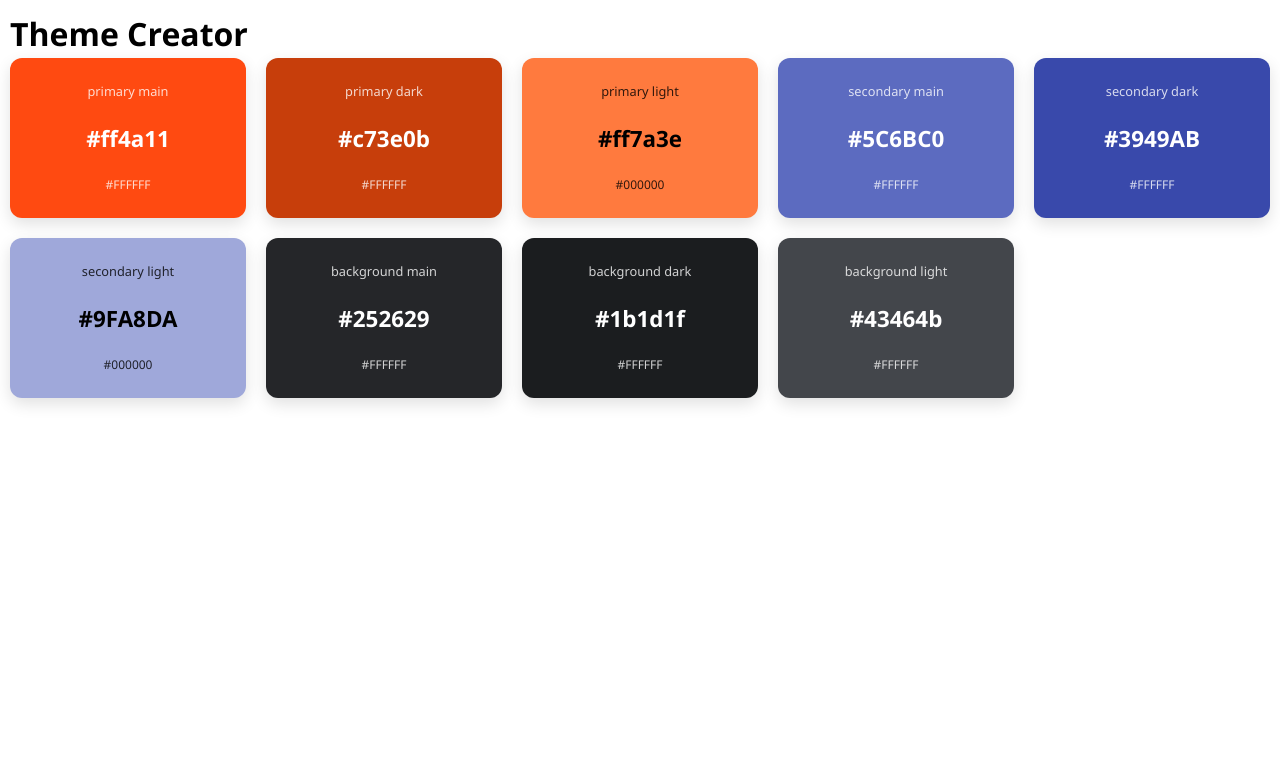
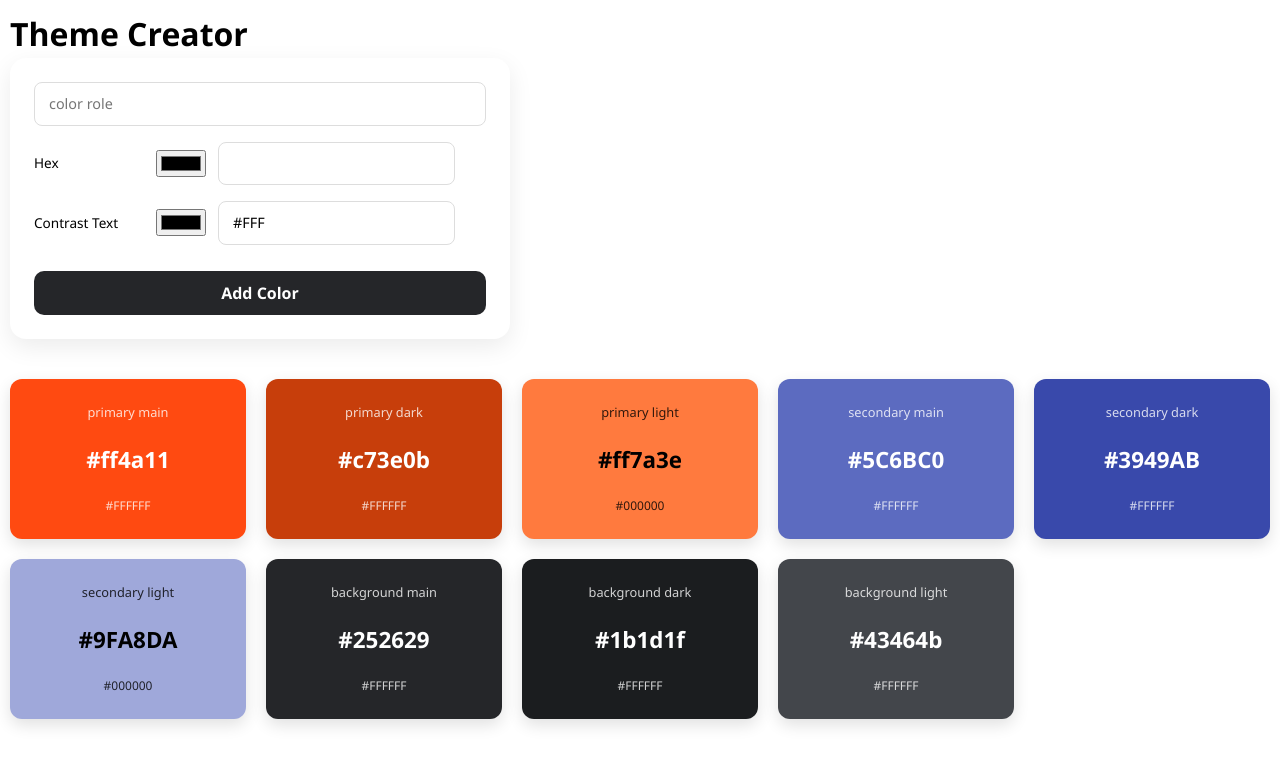
Before and after one commit to YssraChahine/recap-project-4, a React (Vite) app: page / in a window 1280 px wide. Shown: the top 766 px of the page. Built offline with nearby package versions, Linux system fonts and the light colour scheme.

Commit message:
Add color form and dynamic color creation

```diff
--- a/package.json
+++ b/package.json
@@ -13,6 +13,7 @@
   "dependencies": {
     "@octokit/rest": "^20.1.0",
     "dotenv": "^16.4.5",
+    "nanoid": "^5.1.6",
     "react": "^18.2.0",
     "react-dom": "^18.2.0"
   },
--- a/src/App.jsx
+++ b/src/App.jsx
@@ -1,14 +1,26 @@
+import { useState } from "react";
 import { initialColors } from "./lib/colors";
 import Color from "./Components/Color/Color";
+import ColorForm from "./Components/ColorForm/ColorForm";
+import { nanoid } from "nanoid";
 import "./App.css";
 
 function App() {
+  const [colors, setColors] = useState(initialColors);
+
+  function handleAddColor(newColor) {
+    setColors([{ id: nanoid(), ...newColor }, ...colors]);
+  }
+
   return (
     <>
       <h1>Theme Creator</h1>
+
+      <ColorForm onAddColor={handleAddColor} />
+
       <section className="color-grid">
-        {initialColors.map((color)=>(
-        <Color key={color.id} color={color} />
+        {colors.map((color) => (
+          <Color key={color.id} color={color} />
         ))}
       </section>
     </>
--- /dev/null
+++ b/src/Components/ColorForm/ColorForm.css
@@ -0,0 +1,40 @@
+.color-form {
+  display: flex;
+  flex-direction: column;
+  gap: 16px;
+  max-width: 500px;
+  padding: 24px;
+  margin-bottom: 40px;
+  background: white;
+  border-radius: 16px;
+  box-shadow: 0 8px 24px rgba(0,0,0,0.08);
+}
+
+.color-form input[type="text"] {
+  padding: 10px 14px;
+  border-radius: 8px;
+  border: 1px solid #ddd;
+  font-size: 0.9rem;
+}
+
+.color-form input[type="text"]:focus {
+  outline: none;
+  border-color: #5C6BC0;
+}
+
+.color-form button {
+  margin-top: 10px;
+  padding: 10px 16px;
+  border: none;
+  border-radius: 10px;
+  background: #252629;
+  color: white;
+  font-weight: 600;
+  cursor: pointer;
+  transition: background 0.2s ease, transform 0.1s ease;
+}
+
+.color-form button:hover {
+  background: #000;
+  transform: translateY(-1px);
+}
--- /dev/null
+++ b/src/Components/ColorForm/ColorForm.jsx
@@ -0,0 +1,39 @@
+import { useState } from "react";
+import ColorInput from "../ColorInput/ColorInput";
+import "./ColorForm.css";
+
+export default function ColorForm({ onAddColor }) {
+  const [role, setRole] = useState("");
+  const [hex, setHex] = useState("");
+  const [contrastText, setContrastText] = useState("#FFF");
+
+  function handleSubmit(event) {
+    event.preventDefault();
+
+    onAddColor({
+      role,
+      hex,
+      contrastText,
+    });
+  }
+
+  return (
+    <form className="color-form" onSubmit={handleSubmit}>
+      <input
+        type="text"
+        value={role}
+        onChange={(e) => setRole(e.target.value)}
+        placeholder="color role"
+      />
+
+      <ColorInput label="Hex" value={hex} onChange={setHex} />
+      <ColorInput
+        label="Contrast Text"
+        value={contrastText}
+        onChange={setContrastText}
+      />
+
+      <button type="submit">Add Color</button>
+    </form>
+  );
+}
--- /dev/null
+++ b/src/Components/ColorInput/ColorInput.css
@@ -0,0 +1,10 @@
+.color-input {
+  display: flex;
+  align-items: center;
+  gap: 12px;
+}
+
+.color-input label {
+  min-width: 110px;
+  font-size: 0.85rem;
+}
--- /dev/null
+++ b/src/Components/ColorInput/ColorInput.jsx
@@ -0,0 +1,21 @@
+import "./ColorInput.css";
+
+export default function ColorInput({ label, value, onChange }) {
+  return (
+    <div className="color-input">
+      <label>{label}</label>
+
+      <input
+        type="color"
+        value={value}
+        onChange={(e) => onChange(e.target.value)}
+      />
+
+      <input
+        type="text"
+        value={value}
+        onChange={(e) => onChange(e.target.value)}
+      />
+    </div>
+  );
+}
```
Also changed, not shown: 1 other file (tests, documents, lock files or other folders).
